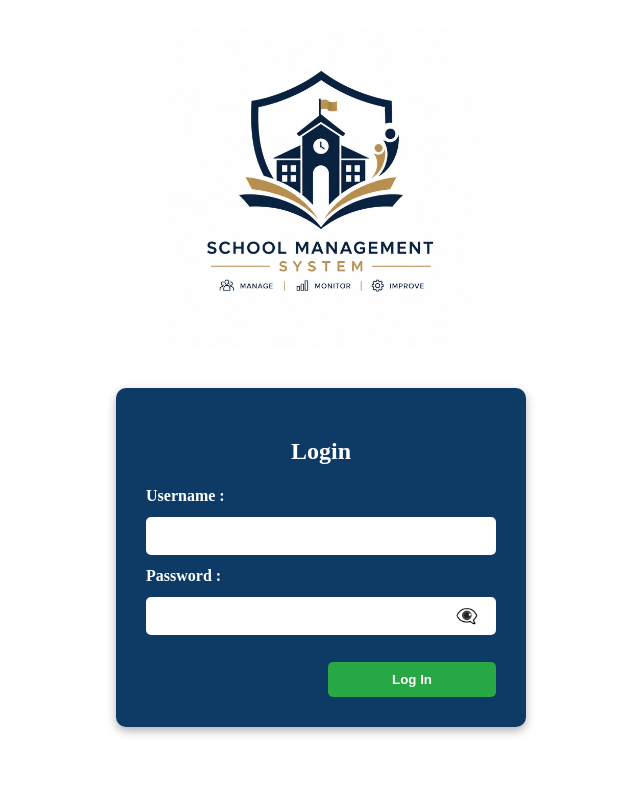
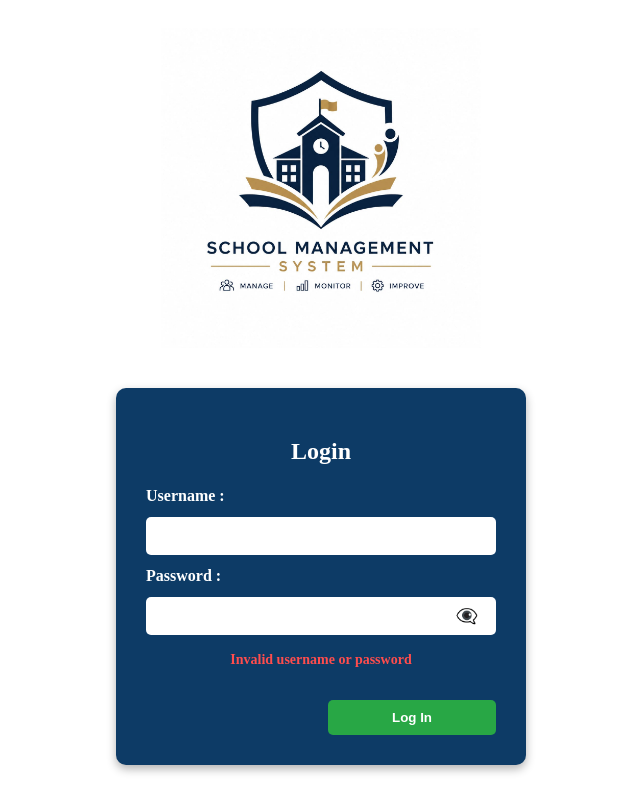
Before and after one commit to abdullahkhadrawi13-hub/SMS-Demo, an Angular app: page / in a window 1280 px wide. Both pictures are taken after a click on the button "Log In". Shown: the whole page, without its empty margins (319-959 px from the left). Built offline with nearby package versions, Linux system fonts and the light colour scheme; no server answers.

Commit message:
Update project

```diff
--- a/src/app/change-password/change-password.html
+++ b/src/app/change-password/change-password.html
@@ -32,7 +32,7 @@
   <button type="button" (click)="togglePassword(2)">👁️‍🗨️</button>
 </div>
 
-    @if (errorMessage) {<p class="error">{{ errorMessage }}</p>}
+    @if (errorMessage()) {<p class="error">{{ errorMessage() }}</p>}
 
     <div class="buttons">
       <button
--- a/src/app/change-password/change-password.ts
+++ b/src/app/change-password/change-password.ts
@@ -1,4 +1,4 @@
-import { Component } from '@angular/core';
+import { Component, signal } from '@angular/core';
 import { AuthService } from '../services/auth';
 import { Router } from '@angular/router';
 
@@ -9,12 +9,13 @@ import { Router } from '@angular/router';
   styleUrl: './change-password.css',
 })
 export class ChangePassword {
+
   constructor(
     private authService: AuthService,
     private router: Router
-  ) { }
+  ) {}
 
-  errorMessage = '';
+  errorMessage = signal('');
 
   showPassword: boolean[] = [false, false, false];
 
@@ -30,11 +31,17 @@ togglePassword(index: number) {
   ) {
 
     if (newPassword !== confirmNewPassword) {
-    this.errorMessage = 'New password and confirm password do not match';
+
+      this.errorMessage.set(
+        'New password and confirm password do not match'
+      );
+
       return;
     }
 
-  this.errorMessage = '';
+
+    this.errorMessage.set('');
+
 
     const data = {
       currentPassword,
@@ -42,23 +49,27 @@ togglePassword(index: number) {
       confirmNewPassword
     };
 
-    this.authService.changePassword(data)
-      .subscribe({
-        next: () => {
+
+    this.authService.changePassword(data).subscribe(
+
+      () => {
 
         alert('Password Changed Successfully');
 
-          // الانتقال إلى Dashboard
         this.router.navigate(['/dashboard']);
 
       },
-         error: (err) => {
 
-        // الخطأ القادم من Backend
-        this.errorMessage = 'Current password is incorrect';
+
+      (err) => {
+
+        this.errorMessage.set(
+          'Current password is incorrect'
+        );
 
       }
-      });
+
+    );
 
   }
 
--- a/src/app/login/login.css
+++ b/src/app/login/login.css
@@ -81,3 +81,11 @@
   cursor: pointer;
   font-size: 18px;
 }
+
+.error-message {
+  color: #ff4d4d;
+  font-size: 14px;
+  margin: 5px 0;
+  text-align: center;
+  font-weight: bold;
+}
--- a/src/app/login/login.html
+++ b/src/app/login/login.html
@@ -10,6 +10,11 @@
       <input id="password" [type]="showPassword ? 'text' : 'password'" #password />
       <button type="button" (click)="togglePassword()">👁️‍🗨️</button>
     </div>
+    @if (errorMessage()) {
+  <p class="error-message">
+    {{ errorMessage() }}
+  </p>
+}
 
     <div class="buttons">
       <button class="login-btn" type="button" (click)="login(username.value, password.value)">
--- a/src/app/login/login.ts
+++ b/src/app/login/login.ts
@@ -1,4 +1,4 @@
-import { Component } from '@angular/core';
+import { Component, signal } from '@angular/core';
 import { AuthService } from '../services/auth';
 import { Router } from '@angular/router';
 
@@ -9,17 +9,24 @@ import { Router } from '@angular/router';
   styleUrl: './login.css',
 })
 export class Login {
+
   constructor(
     private authService: AuthService,
     private router: Router
-  ) { }
+  ) {}
+
+  errorMessage = signal('');
 
   showPassword = false;
+
   togglePassword() {
     this.showPassword = !this.showPassword;
   }
 
+
   login(loginId: string, password: string) {
+
+    this.errorMessage.set('');
 
     const data = {
       loginId: loginId,
@@ -27,8 +34,9 @@ togglePassword() {
     };
 
 
-  this.authService.login(data)
-    .subscribe(response => {
+    this.authService.login(data).subscribe(
+
+      (response) => {
 
         localStorage.setItem(
           'token',
@@ -36,18 +44,29 @@ togglePassword() {
         );
 
 
-      if(response.mustChangePassword){
+        if (response.mustChangePassword) {
 
           this.router.navigate(['/change-password']);
 
-      }
-      else{
+        } else {
 
           this.router.navigate(['/dashboard']);
 
         }
 
-    });
+      },
+
+
+      (err) => {
+
+        this.errorMessage.set(
+          'Invalid username or password'
+        );
 
       }
+
+    );
+
   }
+
+}
```
Lines whose indentation alone changed are shown as unchanged.
